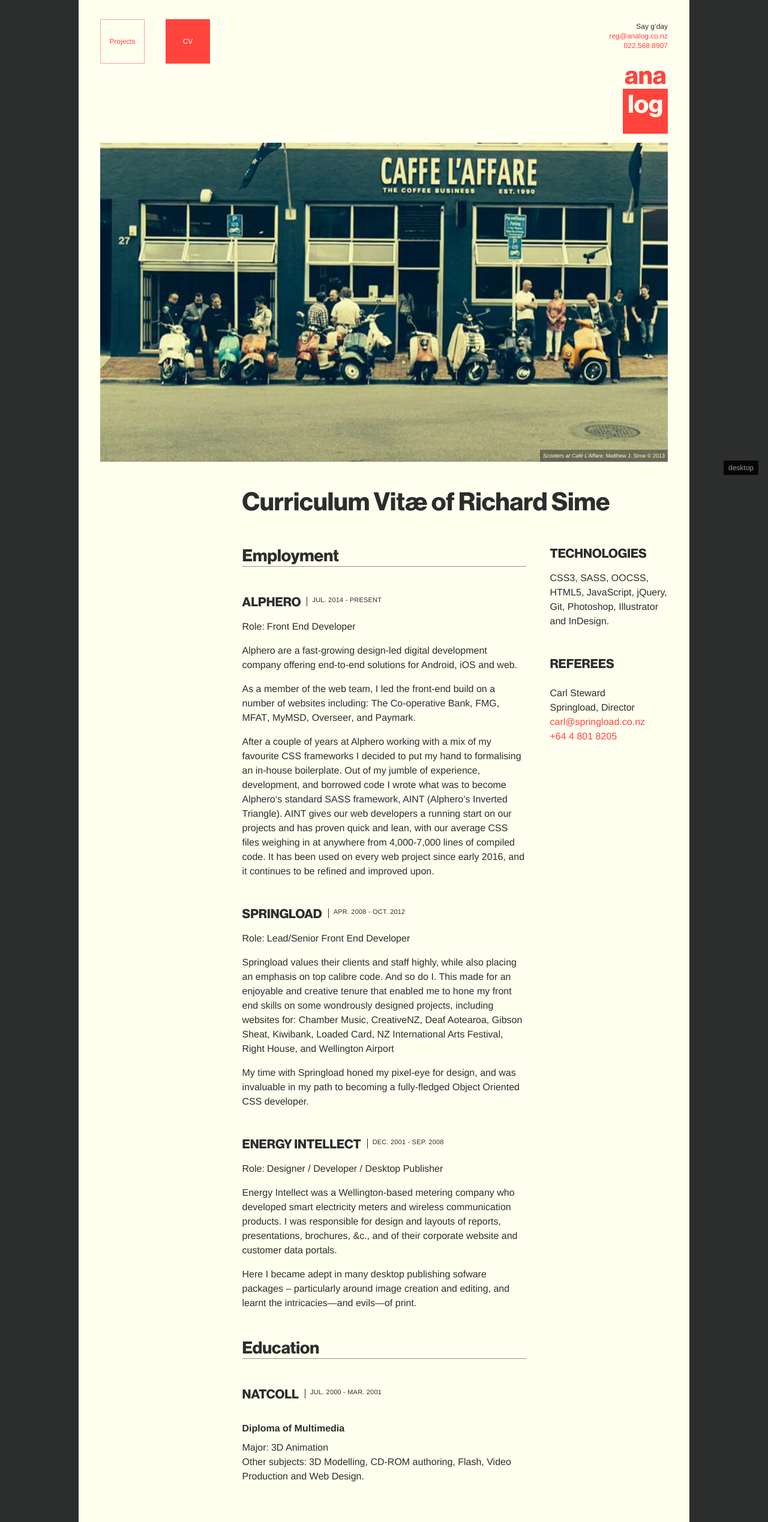
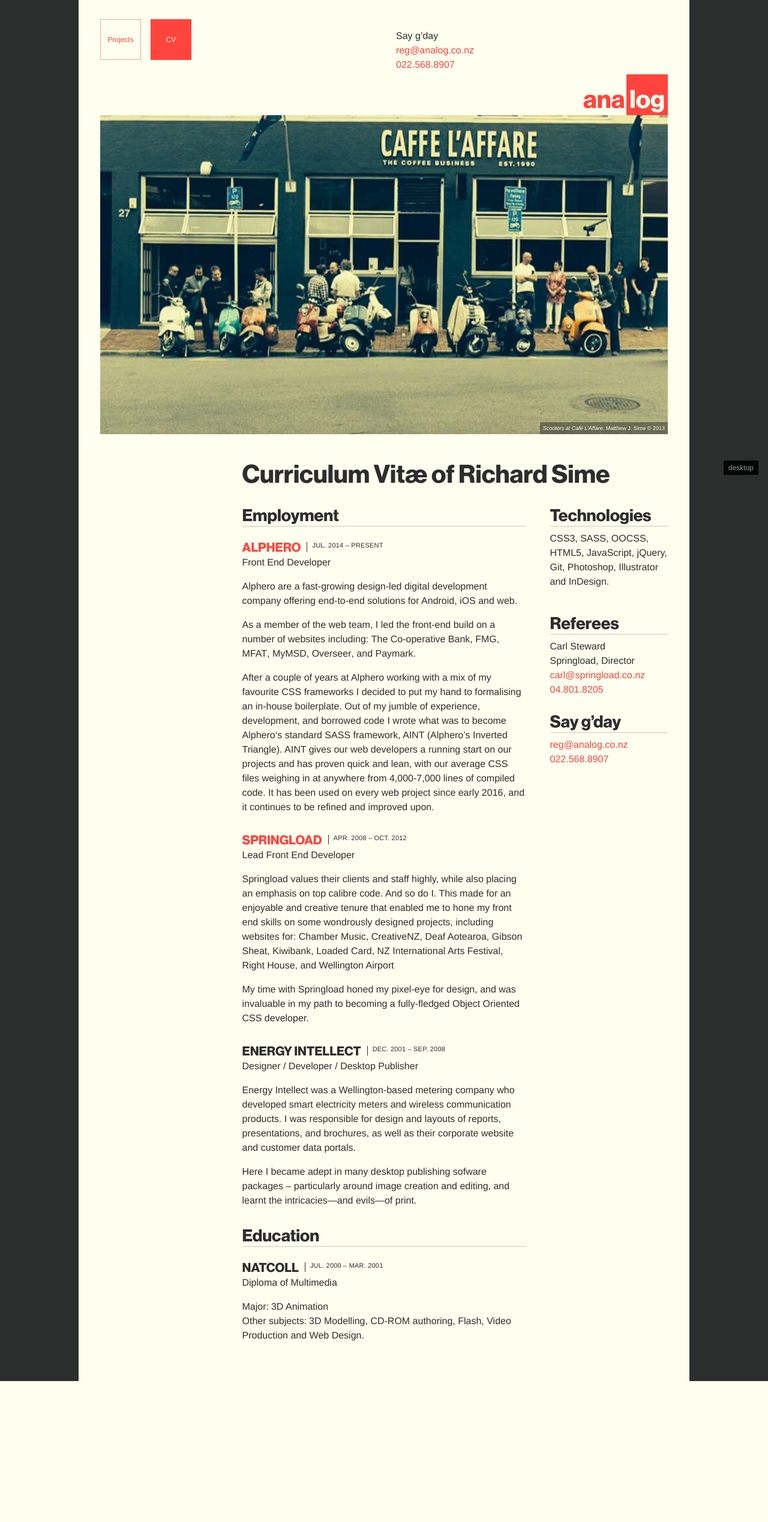
Before and after one commit to simefield/analog, a PHP site: page /cv/ in a window 1280 px wide. Shown: the whole page at 60% size. After the commit the page ends 2303 px from the top, so only its background shows below. Run offline with PHP 8.4, Linux system fonts and the light colour scheme.

Commit message:
Update CV layout and content

```diff
--- a/css/style.css
+++ b/css/style.css
@@ -12,7 +12,7 @@
   margin-top: 4px !important;
 }
 
-.m-t-sm, .cv h4 + dl {
+.m-t-sm {
   margin-top: 8px !important;
 }
 
@@ -24,11 +24,11 @@
   margin-top: 24px !important;
 }
 
-.m-t-xl, .cv h4 {
+.m-t-xl {
   margin-top: 32px !important;
 }
 
-.m-t-xx, .cv h5, .cv h3, .cv h2 {
+.m-t-xx {
   margin-top: 48px !important;
 }
 
@@ -532,12 +532,12 @@
   overflow: hidden;
 }
 
-.cv ul, .u-listReset {
+.u-listReset {
   margin-top: 0;
   margin-left: 0;
   list-style: none;
 }
-.cv ul li, .u-listReset li {
+.u-listReset li {
   padding-bottom: 0;
   list-style-image: none;
   padding-left: 0;
@@ -3572,11 +3572,11 @@
   background-color: #ffffef;
   margin-left: auto;
   margin-right: auto;
-  padding: 8px 16px 48px;
+  padding: 16px 16px 48px;
 }
 @media (min-width: 48em) {
   .content {
-    padding: 16px 16px 64px;
+    padding: 32px 16px 64px;
   }
 }
 
@@ -3601,11 +3601,6 @@
 button .glyph, .button .glyph, .main-nav a .glyph {
   margin-left: auto;
 }
-@media (min-width: 48em) {
-  button, .button, .main-nav a {
-    margin-right: 20px;
-  }
-}
 button:focus, button:hover, button:active, button.active, .button:focus, .button:hover, .button:active, .button.active, .main-nav a:focus, .main-nav a:hover, .main-nav a:active, .main-nav a.active {
   background-color: transparent;
   color: #ff443d;
@@ -3618,72 +3613,53 @@
 }
 
 .main-nav {
-  margin-top: 8px;
+  margin-top: 0;
+  margin-bottom: 16px;
   list-style: none;
   margin-left: 0;
   display: flex;
 }
 @media (min-width: 48em) {
   .main-nav {
-    margin-top: 16px;
+    margin-bottom: 24px;
   }
 }
 .main-nav a {
   font-size: 10px;
   font-size: 0.625rem;
   line-height: 2.4;
-  width: 64px;
-  height: 64px;
+  width: 57px;
+  height: 57px;
   padding: 0;
   display: flex;
   align-items: center;
   justify-content: center;
   flex-shrink: 0;
+  margin-right: 16px;
   background-color: transparent;
   color: #ff443d;
 }
 @media (min-width: 48em) {
   .main-nav a {
-    margin-right: 35px;
     font-size: 12px;
     font-size: 0.75rem;
     line-height: 2;
-    width: 74px;
-    height: 74px;
+    width: 68px;
+    height: 68px;
   }
 }
 .main-nav a:focus, .main-nav a:hover, .main-nav a:active, .main-nav a.active {
   background-color: #ff443d;
   color: #ffffef;
-}
-
-.contact {
-  margin-top: 0;
-  position: relative;
-  top: 9px;
-  font-size: 9px;
-  font-size: 0.5625rem;
-  line-height: 1.7777777778;
-  text-align: right;
-}
-@media (min-width: 48em) {
-  .contact {
-    font-size: 12px;
-    font-size: 0.75rem;
-    line-height: 1.3333333333;
-    top: 20px;
-    display: block;
-  }
 }
 
 .logo {
   font-size: 34px;
   font-size: 2.125rem;
   line-height: 1;
-  display: inline-flex;
-  flex-direction: column;
+  display: flex;
   align-items: center;
-  margin-bottom: 42px;
+  height: 57px;
 }
 @media (min-width: 48em) {
   .logo {
@@ -3692,15 +3668,35 @@
     line-height: 1;
   }
 }
+@media (min-width: 48em) {
+  .logo {
+    height: 68px;
+  }
+}
 .logo:focus .logo-log::before, .logo:hover .logo-log::before, .logo:active .logo-log::before {
   background-color: #2c2d2d;
 }
+.logo span {
+  display: flex;
+  align-items: flex-end;
+  padding-bottom: 4px;
+  height: 57px;
+}
+@media (min-width: 48em) {
+  .logo span {
+    height: 68px;
+  }
+}
+
+.logo-ana {
+  margin-left: auto;
+  padding-right: 3px;
+}
 
 .logo-log {
   position: relative;
-  padding-top: 6px;
-  padding-left: 8px;
-  padding-right: 8px;
+  padding-left: 5px;
+  padding-right: 5px;
   color: #ffffef;
   z-index: 1;
 }
@@ -3795,14 +3791,15 @@
   margin-top: 6px;
 }
 
-.cv ul li {
-  position: relative;
+.cv ul {
+  list-style: none;
+  margin-left: 0;
 }
 .cv h3, .cv h5 {
   text-transform: uppercase;
 }
 .cv h2 {
-  border-bottom: 1px solid rgba(44, 45, 45, 0.5);
+  border-bottom: 1px solid rgba(44, 45, 45, 0.25);
 }
 @media only screen and (-webkit-min-device-pixel-ratio: 2), only screen and (min--moz-device-pixel-ratio: 2), only screen and (-o-min-device-pixel-ratio: 2/1), only screen and (min-device-pixel-ratio: 2), only screen and (min-resolution: 192dpi), only screen and (min-resolution: 2dppx) {
   .cv h2 {
@@ -3835,6 +3832,7 @@
     letter-spacing: 0.2px;
   }
 }
+
 .carousel__items {
   margin-left: 0;
   position: relative;
--- a/cv/cv.php
+++ b/cv/cv.php
@@ -10,37 +10,31 @@
         <h2>Employment</h2>
         <ul>
           <li>
-            <h3>Alphero<span>Jul. 2014 - present</span></h3>
+            <h3><a href="https://alphero.com/">Alphero</a><span>Jul. 2014 – present</span></h3>
             <!-- <h4>Alphero</h4> -->
-            <dl>
-              <dt>Role:</dt><dd>Front End Developer</dd>
-            </dl>
+            <p class="m-t-0"><b>Front End Developer</b></p>
             <p>Alphero are a fast-growing design-led digital development company offering end-to-end solutions for Android, iOS and web.</p>
             <p>As a member of the web team, I led the front-end build on a number of websites including: <b>The <span class="whiteSpace--nowrap">Co-operative</span> Bank</b>, <b>FMG</b>, <b>MFAT</b>, <b>MyMSD</b>, <b>Overseer</b>, and <b>Paymark</b>.</p>
             <p>After a couple of years at Alphero working with a mix of my favourite CSS frameworks I decided to put my hand to formalising an in-house boilerplate. Out of my jumble of experience, development, and borrowed code I wrote what was to become Alphero‘s standard SASS framework, AINT (Alphero’s Inverted Triangle). AINT gives our web developers a running start on our projects and has proven quick and lean, with our average CSS files weighing in at anywhere from 4,000-7,000 lines of compiled code. It has been used on every web project since early 2016, and it continues to be refined and improved upon.</p>
           </li>
           <li>
-            <h3>Springload<span>Apr. 2008 - Oct. 2012</span></h3>
-            <dl>
-              <dt>Role:</dt><dd>Lead/Senior Front End Developer</dd>
-            </dl>
+            <h3 class="m-t-xl"><a href="https://springload.co.nz/">Springload</a><span>Apr. 2008 – Oct. 2012</span></h3>
+            <p class="m-t-0"><b>Lead Front End Developer</b></p>
             <p>Springload values their clients and staff highly, while also placing an emphasis on top calibre code. And so do I. This made for an enjoyable and creative tenure that enabled me to hone my front end skills on some wondrously designed projects, including websites for: <b>Chamber Music</b>, <b>CreativeNZ</b>, <b>Deaf Aotearoa</b>, <b>Gibson Sheat</b>, <b>Kiwibank</b>, <b>Loaded Card</b>, <b>NZ International Arts Festival</b>, <b>Right House</b>, and <b>Wellington Airport</b></p>
             <p>My time with Springload honed my pixel-eye for design, and was invaluable in my path to becoming a fully-fledged Object Oriented CSS developer.</p>
           </li>
           <li>
-            <h3>Energy Intellect<span>Dec. 2001 - Sep. 2008</span></h3>
-            <dl>
-              <dt>Role:</dt><dd>Designer / Developer / Desktop Publisher</dd>
-            </dl>
-            <p>Energy Intellect was a Wellington-based metering company who developed smart electricity meters and wireless communication products. I was responsible for design and layouts of reports, presentations, brochures, &c., and of their corporate website and customer data portals.<p>
+            <h3 class="m-t-xl">Energy Intellect<span>Dec. 2001 – Sep. 2008</span></h3>
+            <p class="m-t-0"><b>Designer / Developer / Desktop Publisher</b></p>
+            <p>Energy Intellect was a Wellington-based metering company who developed smart electricity meters and wireless communication products. I was responsible for design and layouts of reports, presentations, and brochures, as well as their corporate website and customer data portals.<p>
             <p>Here I became adept in many desktop publishing sofware packages – particularly around image creation and editing, and learnt the intricacies—and evils—of print.</p>
           </li>
         </ul>
-        <h2>Education</h2>
+        <h2 class="m-t-xl">Education</h2>
         <ul>
           <li>
-            <h3>Natcoll<span>Jul. 2000 - Mar. 2001</span></h3>
-            <h4>Diploma of Multimedia</h4>
+            <h3>Natcoll<span>Jul. 2000 – Mar. 2001</span></h3>
+            <p class="m-t-0"><b>Diploma of Multimedia</b></p>
             <dl>
               <dt>Major:</dt><dd>3D Animation</dd>
               <dt>Other subjects:</dt><dd>3D Modelling, CD-ROM authoring, Flash, Video Production and Web Design.</dd>
@@ -52,29 +46,31 @@
   </div><!-- /grid__item
   --><div class="grid__item  tablet-one-quarter  skinny-right-tablet  push--tablet-one-quarter">
   <div class="cv">
-    <h2 class="hide_tablet">… and finally</h2>
-      <h3 class='m-t-xx'>Technologies</h3>
-        <ul class="u-listReset">
-          <li>
-            <p>CSS3, SASS, OOCSS, HTML5, JavaScript, jQuery, Git, Photoshop, Illustrator and InDesign.</p>
-          </li>
-        </ul>
-        <h3 class='m-t-xl'>Referees</h3>
-        <ul class="u-listReset">
+      <h2>Technologies</h2>
+        <p class='m-t-sm'>CSS3, SASS, OOCSS, HTML5, JavaScript, jQuery, Git, Photoshop, Illustrator and InDesign.</p>
+        <h2>Referees</h2>
+        <ul class="m-t-sm">
           <li>
             <!-- <p>
               <b>Craig Eades</b><br>
               Alphero, Principal Consultant<br>
               <a href="mailto:craig@alphero.com">craig@alphero.com</a><br>
-              <a href="tel:+64-21-611-800">+64 21 611 800</a>
-            </p> -->
+              <a href="tel:+64-21-611-800">021.611.800</a>
+            </p>
             <p class='m-t-lg'>
+          -->
+            <p class='m-t-0'>
               <b>Carl Steward</b><br>
               Springload, Director<br>
               <a href="mailto:carl@springload.co.nz">carl@springload.co.nz</a><br>
-              <a href="tel:+64-4-801-8205">+64 4 801 8205</a>
+              <a href="tel:+64-4-801-8205">04.801.8205</a>
             </p>
           </li>
+        </ul>
+        <h2>Say g’day</h2>
+        <ul class='m-t-sm'>
+          <li><a href="mailto:reg@analog.co.nz">reg@analog.co.nz</a></li>
+          <li><a href="tel:+64-04-022-568-8907">022.568.8907</a></li>
         </ul>
       </div>
   </div><!-- /grid__item
```
